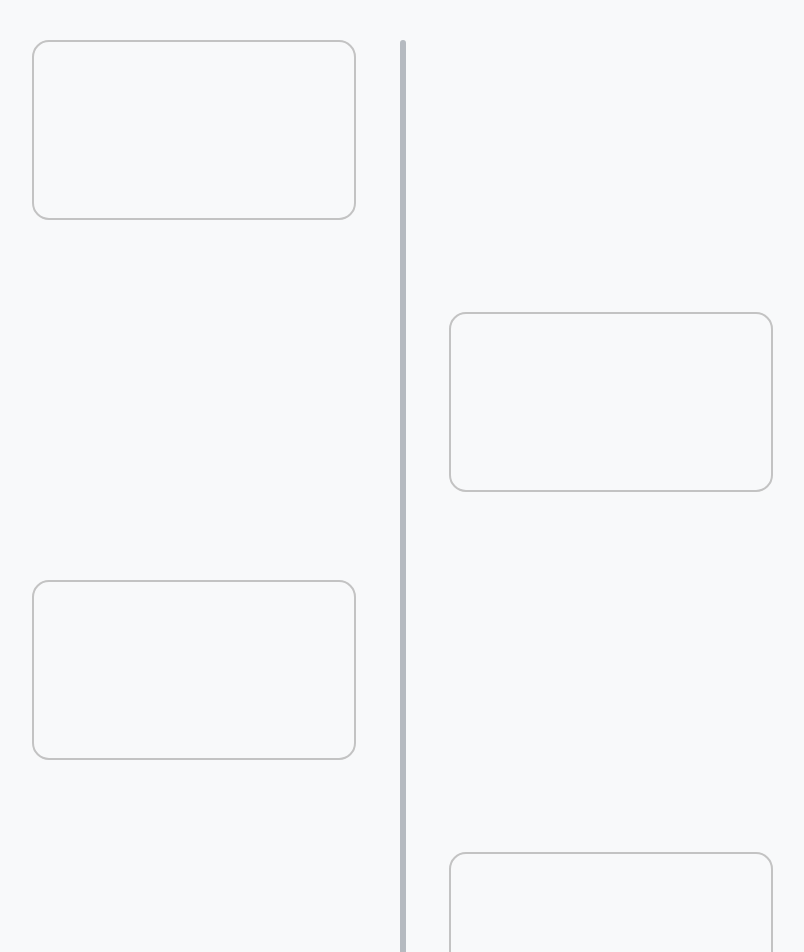
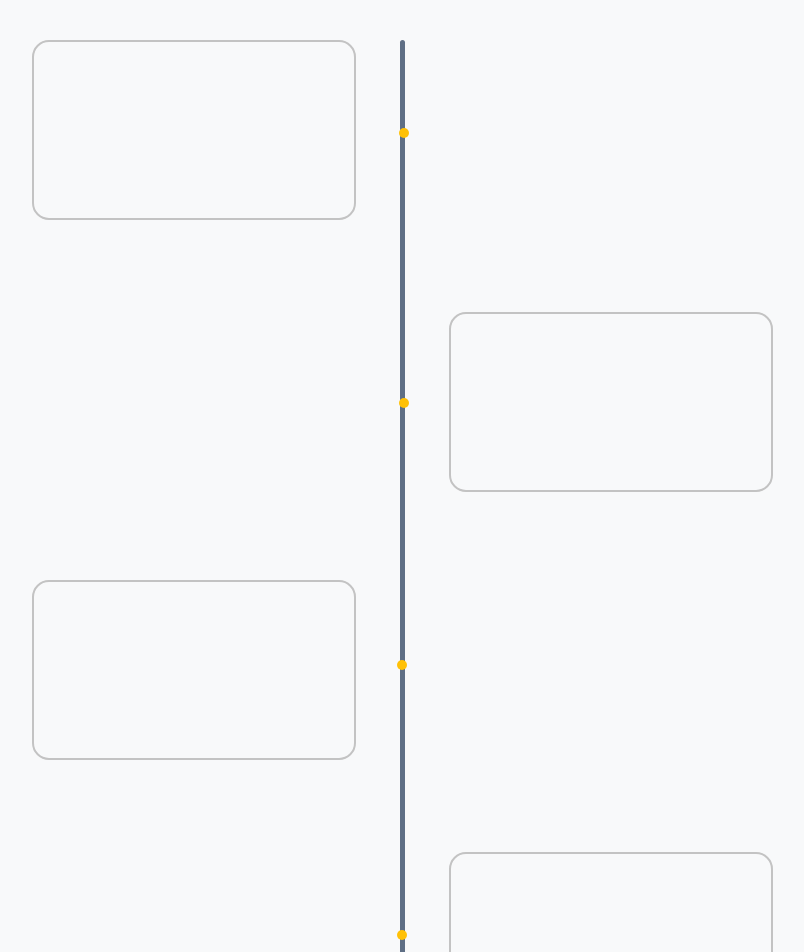
Before and after one commit to RidmiRangana0929/My_Portfolio_V2, a React (Create React App) app: page / in a window 1280 px wide. Shown: the part 1880-2832 px from the top of the page, without its empty margins (339-1143 px from the left). Built offline with nearby package versions, Linux system fonts and the light colour scheme.

Commit message:
updated resume detail boxes

```diff
--- a/src/MainPage/MainPage.js
+++ b/src/MainPage/MainPage.js
@@ -139,6 +139,15 @@ export const MainPage = () => {
 
             <div id='mainLine'></div>
 
+            <div className='circleContainer' id='circleContainer1'>
+                <div className='circle'></div>
+                <div className='circle'></div>
+            </div>
+            <div className='circleContainer' id='circleContainer2'>
+                <div className='circle'></div>
+                <div className='circle'></div>
+            </div>
+
             <div className='boxContainer' id='boxContainer1'>
                 <div className='box'></div>
                 <div className='box'></div>
--- a/src/MainPage/Style.css
+++ b/src/MainPage/Style.css
@@ -324,9 +324,9 @@
     right: 0;
     border-radius: 20px;
     top: 40vh;
-    height: 121vh;
-    width: 0.5vw;
-    background-color: #b5bac0;
+    height: 124vh;
+    width: 0.4vw;
+    background-color: #5F6F85;
 }
 .boxContainer{
     position: absolute;
@@ -346,6 +346,25 @@
     height: 22vh;
     border: 2px solid #c3c3c3;
     border-radius: 17px;
+}
+.circleContainer{
+    position: absolute;
+    display: grid;
+    gap: 32.5vh;
+}
+.circle{
+    width: 10px;
+    height: 10px;
+    border-radius: 100%;
+    background-color: #FFC107;
+}
+#circleContainer1{
+    left: 40.62vw;
+    top: 51vh;
+}
+#circleContainer2{
+    right: 40.62vw;
+    top: 117.5vh;
 }
 
 
```
